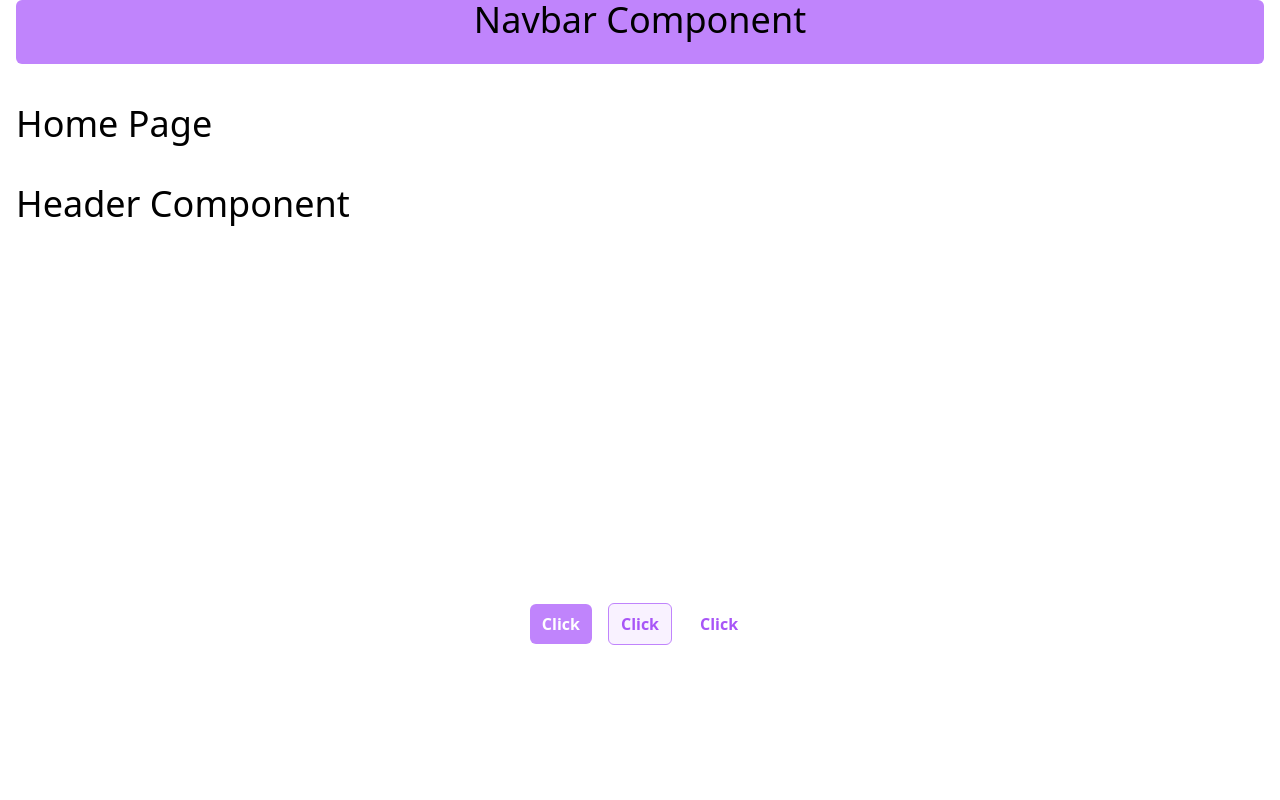
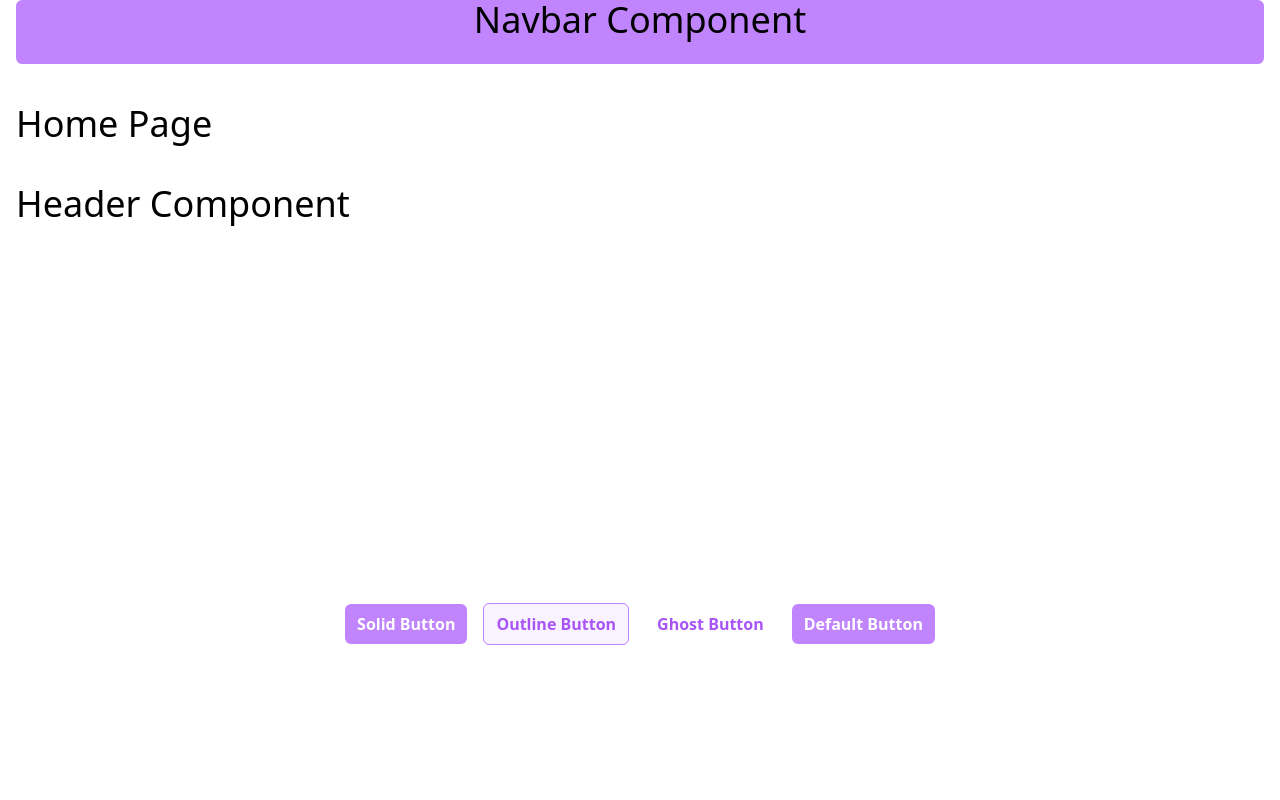
Before and after one commit to mahmud035/Level-2-Frontend-Track-All-Modules, a React (Vite) app in the folder 4. Reusable Components/reusable-components/: page / in a window 1280 px wide. Shown: the top 800 px of the page. Built offline with nearby package versions, Linux system fonts and the light colour scheme.

Commit message:
4-7 Resolve Rest Params, Refs, And TypeSript Errors

```diff
--- a/4. Reusable Components/reusable-components/src/components/ui/Button.tsx
+++ b/4. Reusable Components/reusable-components/src/components/ui/Button.tsx
@@ -1,25 +1,41 @@
-import { clsx } from 'clsx';
-import { twMerge } from 'tailwind-merge';
+import { DetailedHTMLProps, HTMLAttributes, forwardRef } from 'react';
 import cn from '../../utils/cn';
 
-const Button = ({ className, variant }) => {
-  const getVariant = (variant) => {
+type TRef = HTMLButtonElement;
+type TVariant = 'solid' | 'outline' | 'ghost';
+type TButtonOptions = {
+  variant?: TVariant;
+};
+
+type TButton = DetailedHTMLProps<
+  HTMLAttributes<HTMLButtonElement>,
+  HTMLButtonElement
+> &
+  TButtonOptions;
+
+const Button = forwardRef<TRef, TButton>(
+  ({ children, className, variant = 'solid', ...rest }, ref) => {
+    const getVariant = (variant: TVariant) => {
       switch (variant) {
         case 'outline':
           return 'btn-outline';
         case 'ghost':
           return 'btn-ghost';
-
         default:
           return 'btn-solid';
       }
     };
 
     return (
-    <button className={cn(twMerge(clsx(getVariant(variant), className)))}>
-      Click
+      <button
+        {...rest}
+        ref={ref}
+        className={cn(getVariant(variant), className)}
+      >
+        {children}
       </button>
     );
-};
+  }
+);
 
 export default Button;
--- a/4. Reusable Components/reusable-components/src/pages/Home.tsx
+++ b/4. Reusable Components/reusable-components/src/pages/Home.tsx
@@ -8,9 +8,10 @@ const Home = () => {
       <Header />
 
       <div className="flex items-center justify-center w-full h-screen gap-4">
-        <Button variant="solid">Click</Button>
-        <Button variant="outline">Click</Button>
-        <Button variant="ghost">Click</Button>
+        <Button variant="solid">Solid Button</Button>
+        <Button variant="outline">Outline Button</Button>
+        <Button variant="ghost">Ghost Button</Button>
+        <Button>Default Button</Button>
       </div>
     </div>
   );
```
Lines whose indentation alone changed are shown as unchanged.
